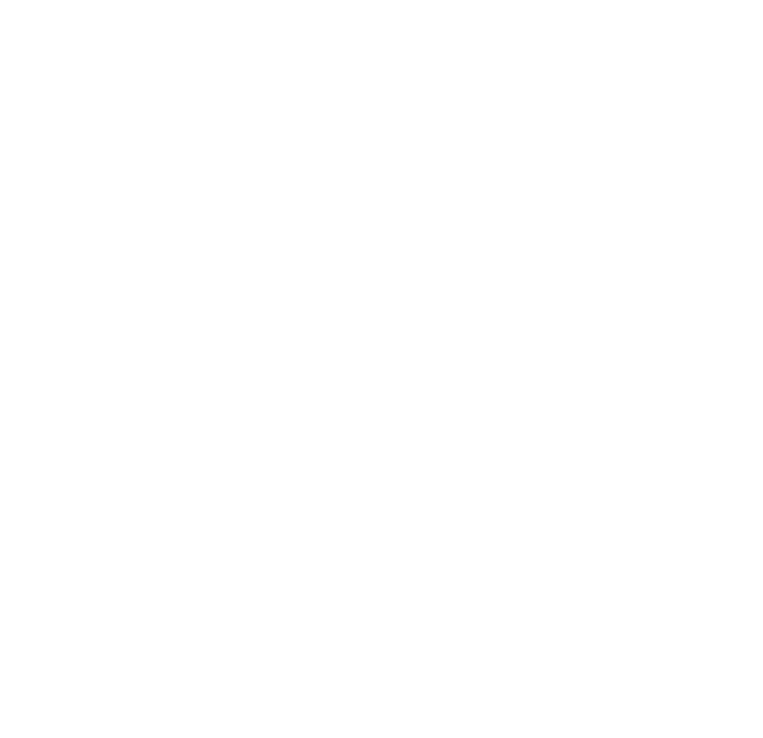
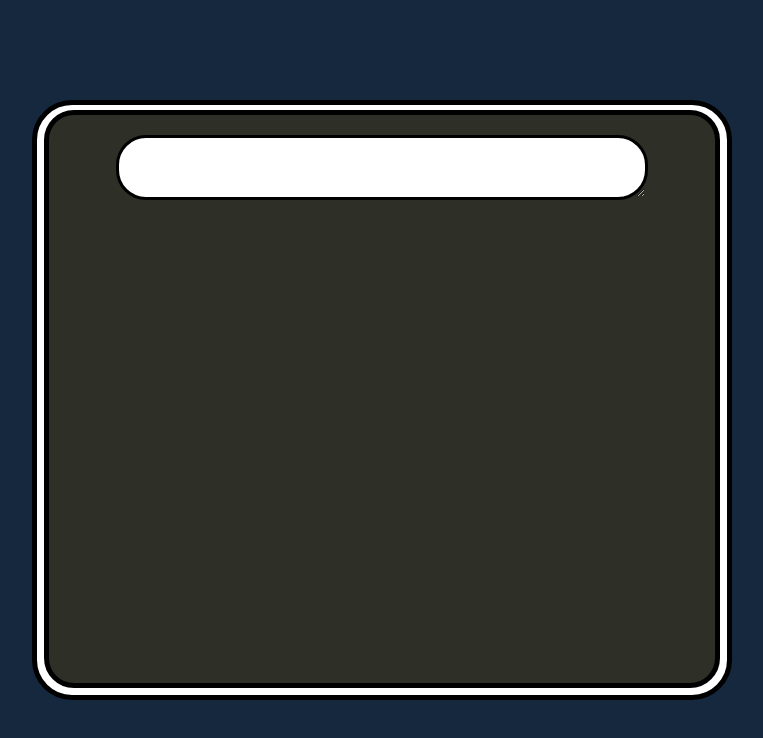
Before and after one commit to n-wes/Calculator, a plain HTML site: page index.html in a window 1280 px wide. Shown: the whole page, without its empty margins (258-1021 px from the left). Drawn offline with Linux system fonts and the light colour scheme.

Commit message:
container and html

```diff
--- a/index.css
+++ b/index.css
@@ -0,0 +1,36 @@
+* {
+  padding: 0;
+  margin: 0;
+  box-sizing: border-box;
+  background: #15283e;
+}
+
+.container-border {
+  margin: 100px auto;
+  height: 600px;
+  width: 700px;
+  border: 5px solid black;
+  border-radius: 40px;
+  background: white;
+  position: relative;
+}
+
+.container {
+  margin: 5px auto;
+  height: 98%;
+  width: 98%;
+  border: 5px solid black;
+  border-radius: 30px;
+  background: #2e3027;
+}
+
+.container > textarea {
+  display: block;
+  margin: 20px auto;
+  height: 65px;
+  width: 80%;
+  border: 3px solid black;
+  border-radius: inherit;
+  background: white;
+  font-size: 45px;
+}
--- a/index.html
+++ b/index.html
@@ -3,8 +3,13 @@
   <head>
     <meta charset="utf-8">
     <title>Calculator</title>
+    <link rel="stylesheet" href="index.css">
   </head>
-  <div class="container">
-
+  <div class="background">
+    <div class="container-border">
+      <div class="container">
+        <textarea name="numline" rows="1" cols="10"></textarea>
+      </div>
+    </div>
   </div>
 </html>
```
